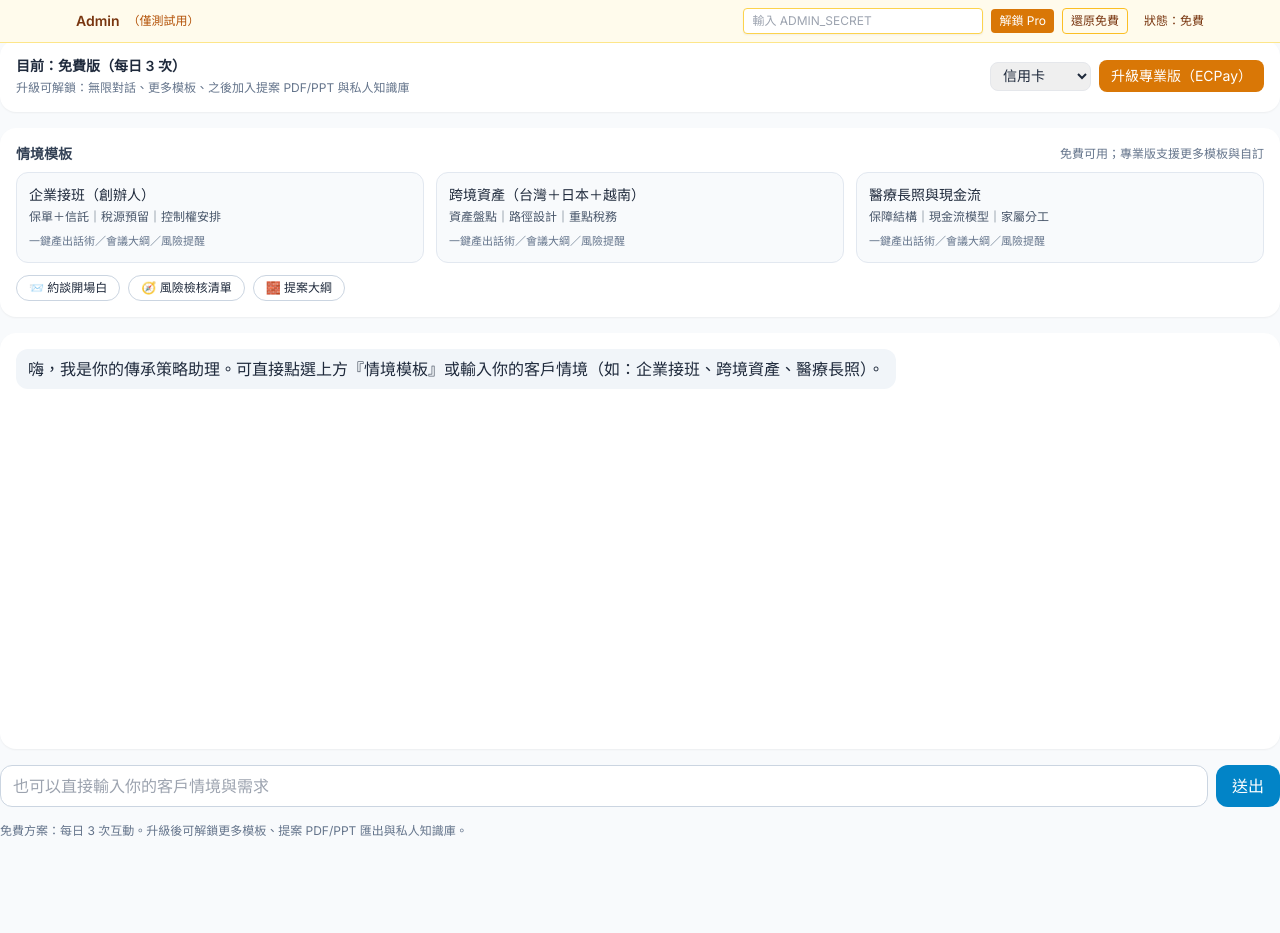
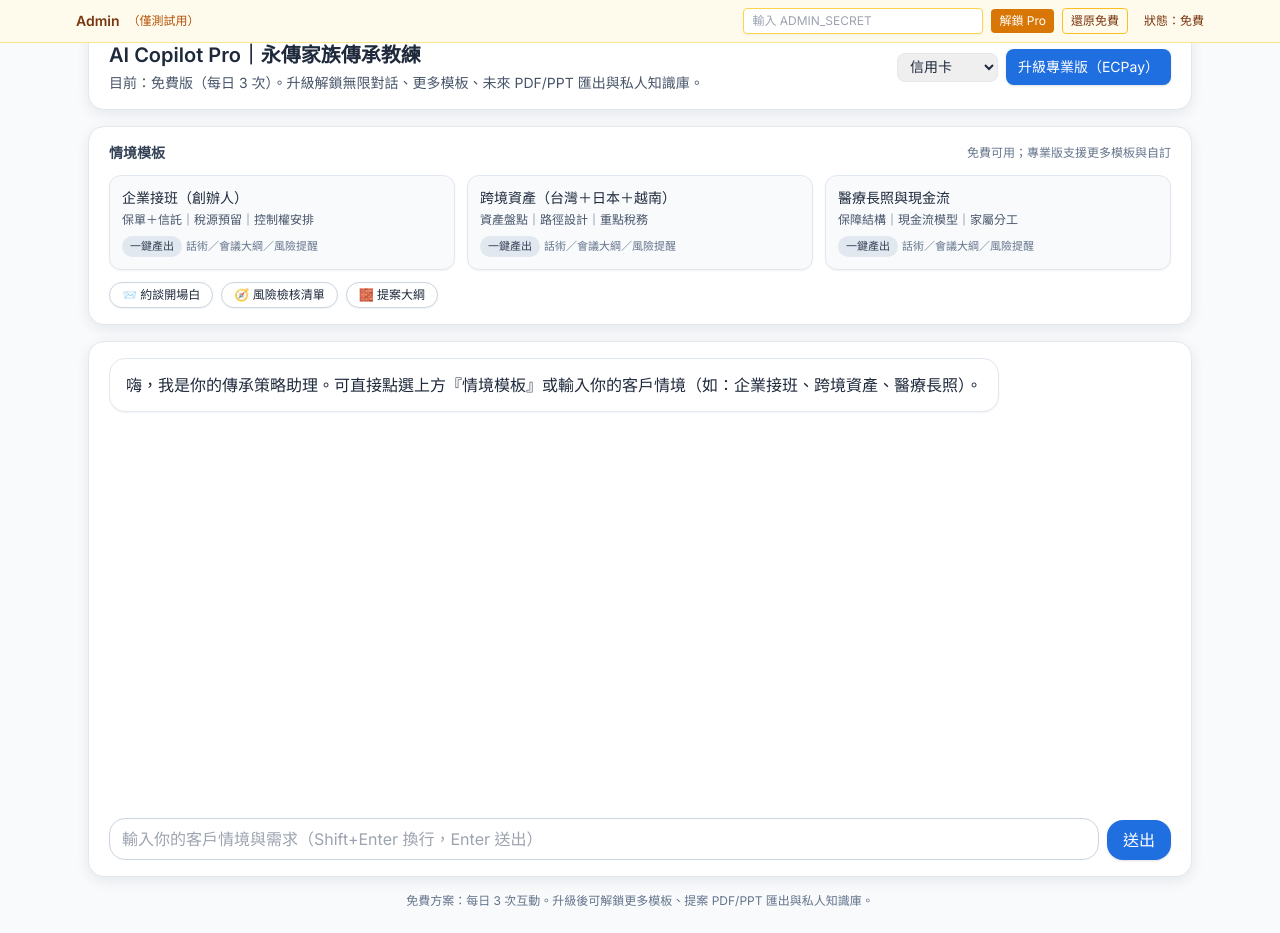
Before and after one commit to drink365/copilot-pro, a Next.js app: page /copilot in a window 1280 px wide. Before the commit the page ends 839 px from the top, so only its background shows below. Built offline with nearby package versions, Linux system fonts and the light colour scheme; no server answers.

Commit message:
Update page.tsx

```diff
--- a/app/copilot/page.tsx
+++ b/app/copilot/page.tsx
@@ -4,6 +4,8 @@
 import { useEffect, useRef, useState } from "react"
 import AdminBar from "../components/AdminBar"
 import { templates, quickActions } from "./templates"
+import MessageBubble from "../components/MessageBubble"
+import clsx from "classnames"
 
 type Msg = { role: "user" | "assistant"; content: string }
 type PayMethod = "Credit" | "CVS" | "ATM"
@@ -113,108 +115,143 @@ export default function CopilotPage() {
     const content = input.trim(); if (!content) return
     setInput(""); await send(content)
   }
+
   const runTemplate = async (id: string) => {
     const t = templates.find(x => x.id === id); if (!t) return
     await send(t.prompt())
   }
   const runQuick = async (p: string) => { await send(p) }
 
-  // 只有在「非 production」或設 NEXT_PUBLIC_ADMIN_ENABLED=1 時顯示管理列
   const showAdmin = process.env.NEXT_PUBLIC_ADMIN_ENABLED === "1" || process.env.NEXT_PUBLIC_VERCEL_ENV !== "production"
 
   return (
     <>
       <AdminBar enabled={showAdmin} />
-      <main className="grid gap-4 pt-10"> {/* 上方 admin 列高度預留 */}
-        {/* 頂部狀態與付費選擇 */}
-        <section className="rounded-2xl bg-white p-4 shadow-sm">
-          <div className="flex items-center justify-between">
-            <div className="text-sm">
-              <div className="font-semibold text-slate-800">
-                {isPro ? "專業版：已解鎖" : "目前：免費版（每日 3 次）"}
-              </div>
-              {!isPro && <div className="text-xs text-slate-500 mt-1">升級可解鎖：無限對話、更多模板、之後加入提案 PDF/PPT 與私人知識庫</div>}
+      <main className="max-w-6xl mx-auto pt-10 p-4 sm:p-6 space-y-4">
+        {/* Header */}
+        <header className="card px-5 py-4 flex items-center justify-between">
+          <div>
+            <h1 className="text-lg sm:text-xl font-semibold">AI Copilot Pro｜永傳家族傳承教練</h1>
+            <p className="text-xs sm:text-sm text-slate-600 mt-1">
+              {isPro ? "專業版：無限對話與進階模板。" : "目前：免費版（每日 3 次）。升級解鎖無限對話、更多模板、未來 PDF/PPT 匯出與私人知識庫。"}
+            </p>
           </div>
           {!isPro && (
             <div className="flex items-center gap-2">
-                <select value={method} onChange={(e) => setMethod(e.target.value as PayMethod)} className="rounded-lg border px-2 py-1 text-sm">
+              <select
+                value={method}
+                onChange={(e) => setMethod(e.target.value as PayMethod)}
+                className="rounded-lg border px-2 py-1 text-sm"
+              >
                 <option value="Credit">信用卡</option>
                 <option value="CVS">超商代碼</option>
                 <option value="ATM">ATM 轉帳</option>
               </select>
-                <button onClick={upgrade} className="rounded-lg bg-amber-600 px-3 py-1.5 text-white text-sm hover:bg-amber-700">
+              <button onClick={upgrade} className="rounded-lg bg-brand-600 px-3 py-2 text-white text-sm hover:bg-brand-700 shadow">
                 升級專業版（ECPay）
               </button>
             </div>
           )}
-          </div>
+        </header>
 
+        {/* 取號資訊 */}
         {!isPro && merchantTradeNo && (
-            <div className="mt-3 rounded-lg border border-slate-200 bg-slate-50 p-3 text-sm">
-              <div className="font-medium">訂單編號：{merchantTradeNo}</div>
+          <section className="card px-5 py-4">
+            <div className="text-sm">
+              <div className="font-medium">訂單編號：<span className="font-mono">{merchantTradeNo}</span></div>
               {method === "CVS" && cvsPaymentNo && <div className="mt-1">超商繳費代碼：<span className="font-mono">{cvsPaymentNo}</span></div>}
               {method === "ATM" && (atmBank || atmAccount) && (
                 <div className="mt-1">銀行代碼：<span className="font-mono">{atmBank}</span>；虛擬帳號：<span className="font-mono">{atmAccount}</span></div>
               )}
               {expireDate && <div className="mt-1 text-xs text-slate-600">繳費期限：{expireDate}</div>}
               <div className="mt-3 flex items-center gap-2">
-                <button onClick={redeem} className="rounded-lg border px-3 py-1.5 text-sm hover:bg-slate-100">我已完成付款，解鎖專業版</button>
+                <button onClick={redeem} className="rounded-lg border px-3 py-1.5 text-sm hover:bg-slate-100">
+                  我已完成付款，解鎖專業版
+                </button>
                 <span className="text-xs text-slate-500">（系統會向綠界查詢入帳狀態）</span>
               </div>
             </div>
+          </section>
         )}
-        </section>
 
-        {/* 情境模板區 */}
-        <section className="rounded-2xl bg-white p-4 shadow-sm">
-          <div className="flex items-center justify-between mb-2">
+        {/* 情境模板 */}
+        <section className="card px-5 py-4">
+          <div className="flex items-center justify-between mb-3">
             <h2 className="text-sm font-semibold text-slate-700">情境模板</h2>
             <span className="text-xs text-slate-500">免費可用；專業版支援更多模板與自訂</span>
           </div>
           <div className="grid grid-cols-1 sm:grid-cols-3 gap-3">
             {templates.map(t => (
-              <button key={t.id} onClick={() => runTemplate(t.id)} className="text-left rounded-xl border border-slate-200 bg-slate-50 p-3 hover:bg-slate-100">
+              <button
+                key={t.id}
+                onClick={() => runTemplate(t.id)}
+                className="text-left rounded-xl border border-slate-200 bg-slate-50 p-3 hover:bg-slate-100 transition shadow-sm"
+              >
                 <div className="text-sm font-medium">{t.title}</div>
                 {t.subtitle && <div className="text-xs text-slate-600 mt-1">{t.subtitle}</div>}
-                <div className="text-[11px] text-slate-500 mt-2">一鍵產出話術／會議大綱／風險提醒</div>
+                <div className="mt-2 flex items-center gap-1 text-[11px] text-slate-500">
+                  <span className="inline-block rounded-full bg-slate-200 text-slate-700 px-2 py-0.5">一鍵產出</span>
+                  <span>話術／會議大綱／風險提醒</span>
+                </div>
               </button>
             ))}
           </div>
+
           <div className="mt-3 flex flex-wrap gap-2">
             {quickActions.map(q => (
-              <button key={q.id} onClick={() => runQuick(q.prompt)} className="rounded-full border border-slate-300 bg-white px-3 py-1 text-xs hover:bg-slate-100">
+              <button
+                key={q.id}
+                onClick={() => runQuick(q.prompt)}
+                className="rounded-full border border-slate-300 bg-white px-3 py-1 text-xs hover:bg-slate-100 shadow-sm"
+              >
                 {q.label}
               </button>
             ))}
           </div>
         </section>
 
-        {/* 對話訊息區 */}
-        <div ref={listRef} className="rounded-2xl bg-white p-4 shadow-sm h-[52vh] overflow-y-auto">
+        {/* 對話區 */}
+        <section className="card px-5 py-4">
+          <div ref={listRef} className="h-[56vh] overflow-y-auto pr-1">
             {messages.map((m, i) => (
-            <div key={i} className={`mb-3 ${m.role === "user" ? "text-right" : ""}`}>
-              <div className={`inline-block rounded-xl px-3 py-2 ${m.role === "user" ? "bg-sky-600 text-white" : "bg-slate-100"}`}>
-                {m.content}
-              </div>
-            </div>
+              <MessageBubble key={i} role={m.role} content={m.content} />
             ))}
             {loading && <div className="text-sm text-slate-500">思考中…</div>}
           </div>
 
-        {/* 輸入區 */}
-        <div className="flex gap-2">
-          <input
-            value={input} onChange={e => setInput(e.target.value)}
-            onKeyDown={e => e.key === "Enter" && onSend()}
-            placeholder="也可以直接輸入你的客戶情境與需求"
-            className="flex-1 rounded-xl border border-slate-300 bg-white px-3 py-2 focus:outline-none focus:ring-2 focus:ring-sky-500"
+          {/* 輸入區：多行自動撐高 */}
+          <div className="mt-3 flex items-end gap-2">
+            <textarea
+              value={input}
+              onChange={e => setInput(e.target.value)}
+              onKeyDown={e => {
+                if (e.key === "Enter" && !e.shiftKey) {
+                  e.preventDefault()
+                  onSend()
+                }
+              }}
+              rows={1}
+              placeholder="輸入你的客戶情境與需求（Shift+Enter 換行，Enter 送出）"
+              className={clsx(
+                "flex-1 rounded-2xl border border-slate-300 bg-white px-3 py-2",
+                "focus:outline-none focus:ring-2 focus:ring-brand-500",
+                "resize-none"
+              )}
+              style={{ height: "auto" }}
             />
-          <button onClick={onSend} disabled={loading} className="rounded-xl bg-sky-600 px-4 py-2 text-white hover:bg-sky-700 disabled:opacity-50">
+            <button
+              onClick={onSend}
+              disabled={loading}
+              className="rounded-2xl bg-brand-600 px-4 py-2 text-white hover:bg-brand-700 disabled:opacity-50 shadow"
+            >
               送出
             </button>
           </div>
+        </section>
 
-        <p className="text-xs text-slate-500">免費方案：每日 3 次互動。升級後可解鎖更多模板、提案 PDF/PPT 匯出與私人知識庫。</p>
+        <p className="text-xs text-slate-500 text-center">
+          免費方案：每日 3 次互動。升級後可解鎖更多模板、提案 PDF/PPT 匯出與私人知識庫。
+        </p>
       </main>
     </>
   )
```
Lines whose indentation alone changed are shown as unchanged.
